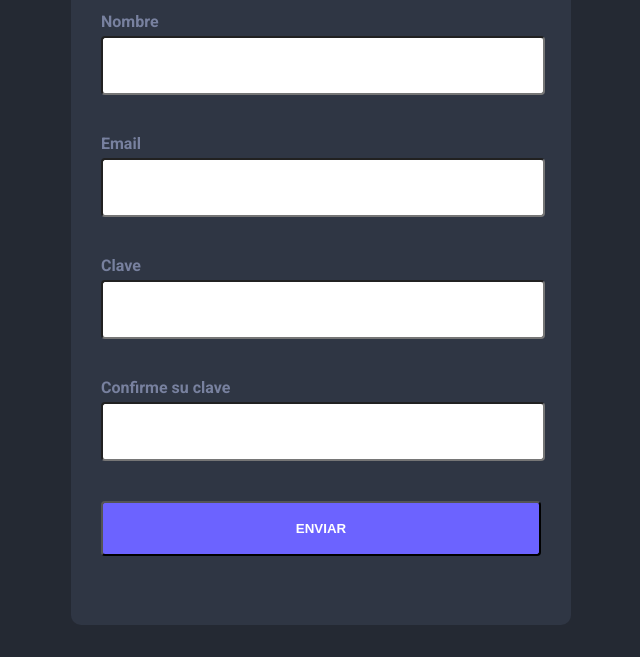
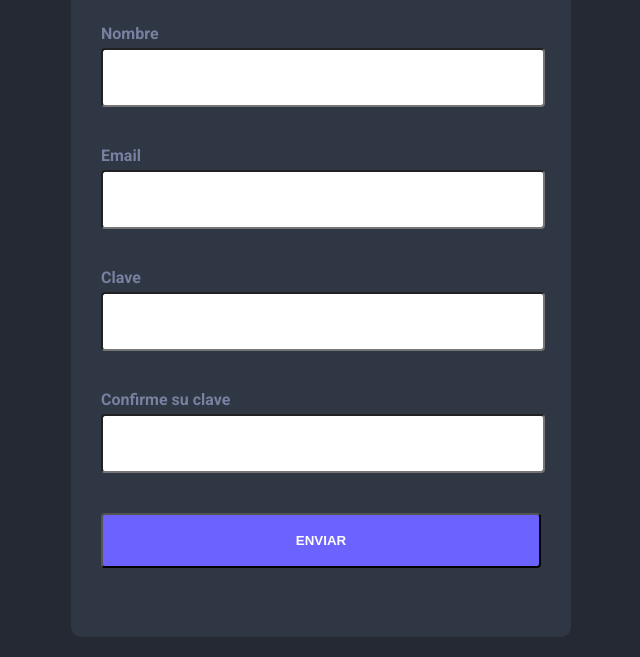
Before and after one commit to rosimmac/samsungDevMod2Lab, a plain HTML site: page index.html in a window 1280 px wide. Shown: the part 143-800 px from the top of the page, without its empty margins (319-959 px from the left). Drawn offline with Linux system fonts and the light colour scheme.

Commit message:
Fix in body styles

```diff
--- a/style.css
+++ b/style.css
@@ -1,5 +1,7 @@
 
 body{
+    height: 100vh;
+    margin:0;
     background-color: #242933;
     display: flex;
     justify-content: center;
```
